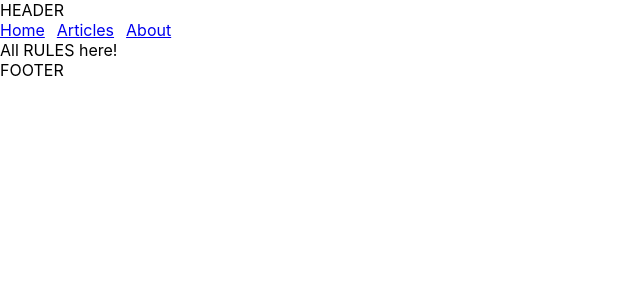
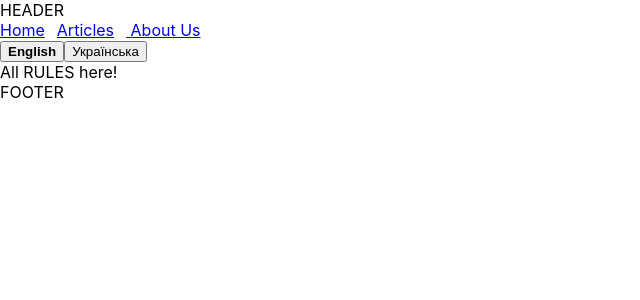
Before and after one commit to Wonderband/JangoReactTest, a React (Create React App) app in the folder frontend/: page / in a window 1280 px wide. Shown: the top 300 px of the page, without its empty margins (0-640 px from the left). Built offline with nearby package versions, Linux system fonts and the light colour scheme.

Commit message:
translation added

```diff
--- a/frontend/package.json
+++ b/frontend/package.json
@@ -7,8 +7,11 @@
     "@testing-library/react": "^13.4.0",
     "@testing-library/user-event": "^13.5.0",
     "axios": "^1.3.6",
+    "i18next": "^22.4.15",
+    "i18next-browser-languagedetector": "^7.0.1",
     "react": "^18.2.0",
     "react-dom": "^18.2.0",
+    "react-i18next": "^12.2.2",
     "react-router-dom": "^6.10.0",
     "react-scripts": "5.0.1",
     "web-vitals": "^2.1.4"
--- a/frontend/src/App.js
+++ b/frontend/src/App.js
@@ -1,33 +1,21 @@
 import { Routes, Route } from "react-router-dom";
-
-// import "./App.css";
 import { AboutUsTab } from "./components/AboutUsTab";
 import { Articles } from "./components/Articles";
 import { RulesTab } from "./components/RulesTab";
 import { Home } from "./pages/Home";
 import { Page404 } from "./pages/Page404";
-// import { PostList } from "./components/PostList";
-export const App = () =>
-  //<PostList />;
+import { useTranslation } from "react-i18next";
 
-  {
-    // const isAdmin = false;
-    // const isLoading = useSelector(selectIsLoading);
-    // const isAuth = useSelector(selectAuthToken);
-    // const dispatch = useDispatch();
-
-    // useEffect(() => {
-    //   dispatch(refreshUser());
-    // }, [dispatch]);
-
+export const App = () => {
+  const { t } = useTranslation();
   return (
     <Routes>
-        <Route path="/" element={<Home />}>
-          <Route index element={<RulesTab />} />
-          <Route path="articles" element={<Articles />} />
-          <Route path="about" element={<AboutUsTab />} />
+      <Route path="/" element={<Home t={t} />}>
+        <Route index element={<RulesTab t={t} />} />
+        <Route path="articles" element={<Articles t={t} />} />
+        <Route path="about" element={<AboutUsTab t={t} />} />
       </Route>
-        <Route path="*" element={<Page404 />} />
+      <Route path="*" element={<Page404 t={t} />} />
     </Routes>
   );
 };
--- a/frontend/src/components/AboutUsTab.jsx
+++ b/frontend/src/components/AboutUsTab.jsx
@@ -1,3 +1,3 @@
-export const AboutUsTab = () => {
-  return <div>All ABOUT US here!</div>;
+export const AboutUsTab = ({ t }) => {
+  return <div>{t("about.title")}</div>;
 };
--- a/frontend/src/components/Articles.jsx
+++ b/frontend/src/components/Articles.jsx
@@ -1,10 +1,10 @@
 import { PostList } from "./PostList";
 
-export const Articles = () => {
+export const Articles = ({ t }) => {
   return (
     <>
-      <div>All ARTICLES here!</div>
-      <PostList />
+      <div>{t("articles.title")}</div>
+      <PostList t={t} />
     </>
   );
 };
--- a/frontend/src/components/PostList.jsx
+++ b/frontend/src/components/PostList.jsx
@@ -1,7 +1,7 @@
 import { useEffect, useState } from "react";
 import { getAllPosts } from "../service";
 
-export const PostList = () => {
+export const PostList = ({ t }) => {
   const [posts, setPosts] = useState([]);
   const [page, setPage] = useState(1);
   const [error, setError] = useState(false);
@@ -21,7 +21,9 @@ export const PostList = () => {
       {error && <p>Some error!</p>}
       {posts.length > 0 && (
         <>
-          <button onClick={togglePage}>Page {page}</button>
+          <button onClick={togglePage}>
+            {t("pages.page")} {page}
+          </button>
           <ul>
             {posts.map((post) => (
               <li key={post.pk}>
--- a/frontend/src/components/RulesTab.jsx
+++ b/frontend/src/components/RulesTab.jsx
@@ -1,3 +1,3 @@
-export const RulesTab = () => {
-  return <div>All RULES here!</div>;
+export const RulesTab = ({ t }) => {
+  return <div> {t("rules.title")}</div>;
 };
--- /dev/null
+++ b/frontend/src/i18n.js
@@ -0,0 +1,72 @@
+import i18n from "i18next";
+import { initReactI18next } from "react-i18next";
+import LanguageDetector from "i18next-browser-languagedetector";
+
+i18n
+  // detect user language
+  // learn more: https://github.com/i18next/i18next-browser-languageDetector
+  .use(LanguageDetector)
+  // pass the i18n instance to react-i18next.
+  .use(initReactI18next)
+  // init i18next
+  // for all options read: https://www.i18next.com/overview/configuration-options
+  .init({
+    debug: true,
+    fallbackLng: "en",
+    interpolation: {
+      escapeValue: false, // not needed for react as it escapes by default
+    },
+    resources: {
+      en: {
+        translation: {
+          navigation: {
+            1: "Home",
+            2: "Articles",
+            3: "About Us",
+          },
+
+          articles: {
+            title: "All ARTICLES here!",
+          },
+          pages: {
+            page: "page",
+          },
+          rules: {
+            title: "All RULES here!",
+          },
+          about: {
+            title: "All ABOUT US here!",
+          },
+          page404: {
+            title: "PAGE NOT FOUND!",
+          },
+        },
+      },
+      ua: {
+        translation: {
+          navigation: {
+            1: "Головна",
+            2: "Статті",
+            3: "Про нас",
+          },
+          articles: {
+            title: "Усі СТАТТІ тут!",
+          },
+          pages: {
+            page: "сторінка",
+          },
+          rules: {
+            title: "Усі ПРАВИЛА тут!",
+          },
+          about: {
+            title: "Усі ПРО НАС тут!",
+          },
+          page404: {
+            title: "ТАКОЇ СТОРІНКИ НЕМАЄ!",
+          },
+        },
+      },
+    },
+  });
+
+export default i18n;
--- a/frontend/src/index.js
+++ b/frontend/src/index.js
@@ -4,6 +4,7 @@ import "./index.css";
 import App from "./App";
 import reportWebVitals from "./reportWebVitals";
 import { BrowserRouter } from "react-router-dom";
+import "./i18n";
 
 const root = ReactDOM.createRoot(document.getElementById("root"));
 root.render(
--- a/frontend/src/pages/Home.jsx
+++ b/frontend/src/pages/Home.jsx
@@ -1,22 +1,43 @@
 import { Link, Outlet } from "react-router-dom";
+import { useTranslation } from "react-i18next";
 
-export const Home = () => {
+const lngs = {
+  en: { nativeName: "English" },
+  ua: { nativeName: "Українська" },
+};
+
+export const Home = ({ t }) => {
   const linkStyle = {
     paddingRight: "12px",
   };
+  const { i18n } = useTranslation();
   return (
     <>
       <header>
         HEADER
         <nav>
           <Link style={linkStyle} to="/">
-            Home
+            {t("navigation.1")}
           </Link>
           <Link style={linkStyle} to="/articles">
-            Articles
+            {t("navigation.2")}
           </Link>
-          <Link to="/about">About</Link>
+          <Link to="/about"> {t("navigation.3")}</Link>
         </nav>
+        <div>
+          {Object.keys(lngs).map((lng) => (
+            <button
+              key={lng}
+              style={{
+                fontWeight: i18n.resolvedLanguage === lng ? "bold" : "normal",
+              }}
+              type="submit"
+              onClick={() => i18n.changeLanguage(lng)}
+            >
+              {lngs[lng].nativeName}
+            </button>
+          ))}
+        </div>
       </header>
       <Outlet />
       <footer>FOOTER</footer>
--- a/frontend/src/pages/Page404.jsx
+++ b/frontend/src/pages/Page404.jsx
@@ -1,3 +1,3 @@
-export const Page404 = () => {
-  return <h1>Im page 404 !</h1>;
+export const Page404 = ({ t }) => {
+  return <h1>{t("page404.title")}</h1>;
 };
```
Also changed, not shown: 1 other file (tests, documents, lock files or other folders). Lines whose indentation alone changed are shown as unchanged.
